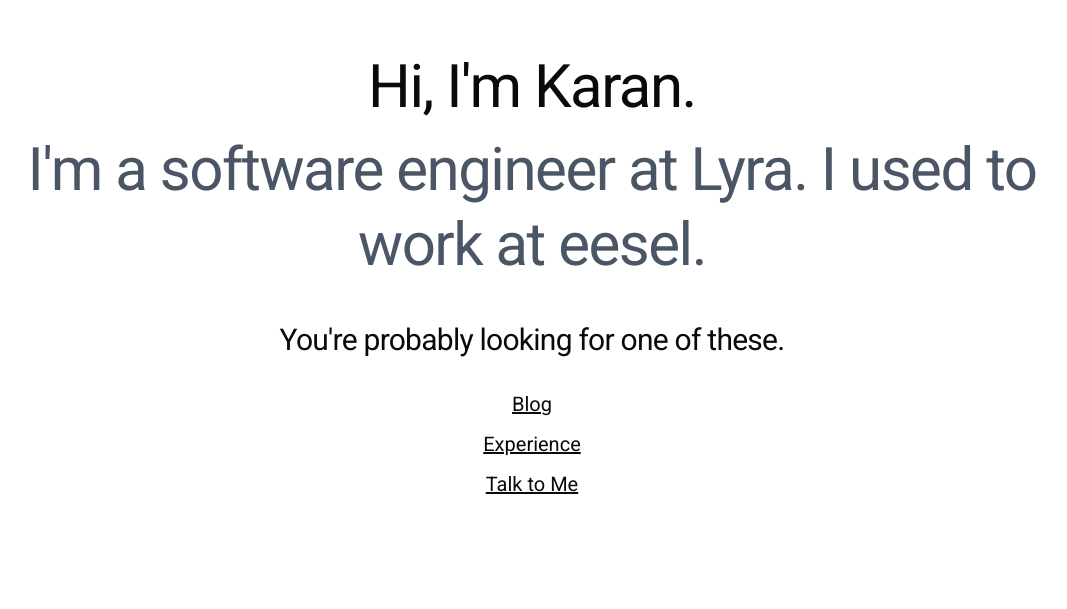
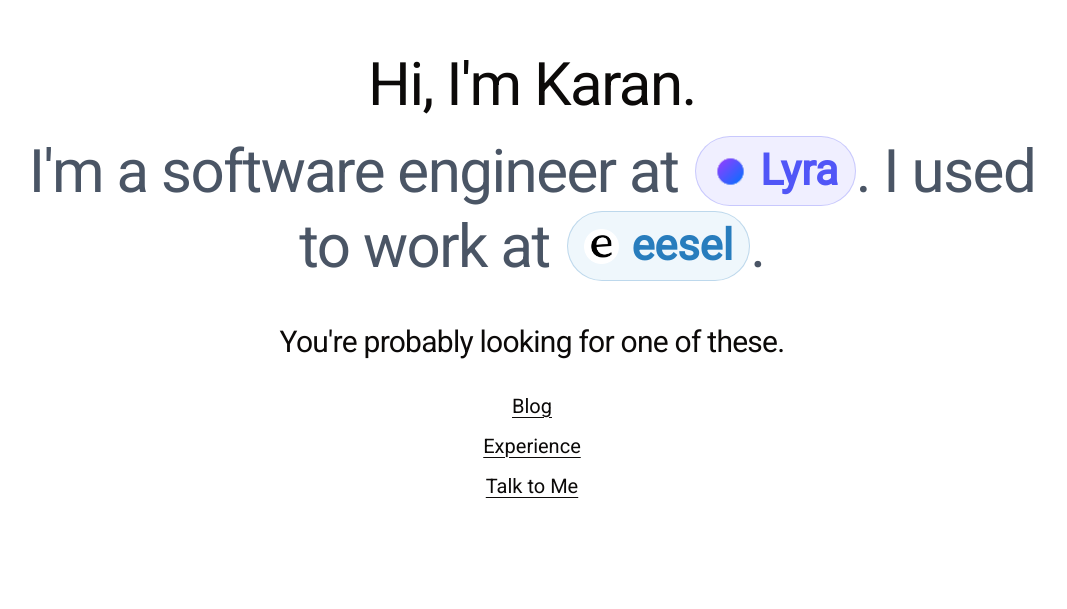
Before and after one commit to KaranJayakumar/portfolio, a Next.js app: page / in a window 1280 px wide. Shown: the part 191-800 px from the top of the page, without its empty margins (108-1175 px from the left). Built offline with nearby package versions, Linux system fonts and the light colour scheme.

Commit message:
Start adding company links to landing page

```diff
--- /dev/null
+++ b/app/_components/ui/company-link.tsx
@@ -0,0 +1,49 @@
+import { CSSProperties } from "react";
+import Image from "next/image";
+import Link from "next/link";
+import { cn } from "@/app/lib/utils";
+
+interface CompanyLinkProps {
+  name: string;
+  href: string;
+  logoSrc: string;
+  color: string;
+  backgroundColor: string;
+  className?: string;
+}
+
+export function CompanyLink({
+  name,
+  href,
+  logoSrc,
+  color,
+  backgroundColor,
+  className,
+}: CompanyLinkProps) {
+  return (
+    <Link
+      href={href}
+      target="_blank"
+      rel="noreferrer"
+      className={cn(
+        "ml-[0.08em] inline-flex items-center gap-[0.28em] whitespace-nowrap rounded-full border px-[0.38em] py-[0.16em] align-[0.06em] font-semibold leading-none tracking-normal transition-[filter] hover:brightness-95 focus-visible:outline-2 focus-visible:outline-offset-2",
+        className,
+      )}
+      style={{
+        color,
+        backgroundColor,
+        borderColor: `color-mix(in srgb, ${color} 25%, transparent)`,
+      } as CSSProperties}
+      aria-label={`${name} website (opens in a new tab)`}
+    >
+      <Image
+        src={logoSrc}
+        alt=""
+        width={32}
+        height={32}
+        className="size-[0.82em] rounded-[0.22em]"
+      />
+      <span>{name}</span>
+    </Link>
+  );
+}
--- a/app/_components/ui/text-link.tsx
+++ b/app/_components/ui/text-link.tsx
@@ -1,16 +1,27 @@
-import { cn } from "@/app/lib/utils"
-import Link from "next/link"
+import { ReactNode } from "react";
+import Link from "next/link";
+import { cn } from "@/app/lib/utils";
 
-interface Props{
-  ctaText : string
-  link : string
-  className? : string
+interface TextLinkProps {
+  href: string;
+  children: ReactNode;
+  className?: string;
 }
-export const TextLink = (props : Props) => {
-  const { ctaText, link, className} = props
+
+export function TextLink({ href, children, className }: TextLinkProps) {
+  const external = href.startsWith("http");
+
   return (
-    <Link href={link} className={cn("underline hover:text-gray-600", className)}>
-      {ctaText}
+    <Link
+      href={href}
+      target={external ? "_blank" : undefined}
+      rel={external ? "noreferrer" : undefined}
+      className={cn(
+        "inline-flex rounded-sm px-1 py-0.5 leading-none underline decoration-1 underline-offset-4 transition-colors hover:bg-[#D7E2E9] focus-visible:outline-2 focus-visible:outline-offset-2",
+        className,
+      )}
+    >
+      {children}
     </Link>
-  )
+  );
 }
--- a/app/page.tsx
+++ b/app/page.tsx
@@ -1,4 +1,4 @@
-import Link from "next/link";
+import { CompanyLink } from "./_components/ui/company-link";
 import { TextLink } from "./_components/ui/text-link";
 
 export default function Home() {
@@ -6,8 +6,25 @@
     <section className="w-full max-w-5xl text-center">
       <h1 className="text-4xl font-medium leading-tight tracking-tight sm:text-5xl md:text-6xl">
         Hi, I&apos;m Karan.
-        <span className="mt-2 block text-gray-600">
-          I&apos;m a software engineer at Lyra. I used to work at eesel.
+        <span className="mt-3 block text-gray-600">
+          I&apos;m a software engineer at{" "}
+          <CompanyLink
+            name="Lyra"
+            href="https://lyratechnologies.com.au/"
+            logoSrc="/logos/lyra.png"
+            color="#5156F7"
+            backgroundColor="#F0EFFF"
+            className="text-[0.72em]"
+          />.
+          <span className="block sm:inline"> I used to work at </span>
+          <CompanyLink
+            name="eesel"
+            href="https://www.eesel.ai/"
+            logoSrc="/logos/eesel.png"
+            color="#287DBD"
+            backgroundColor="#EFF7FC"
+            className="text-[0.72em]"
+          />.
         </span>
       </h1>
 
@@ -18,13 +35,15 @@
       <nav className="mt-8" aria-label="Main links">
         <ul className="flex flex-col items-center gap-3 text-lg sm:text-xl">
           <li>
-            <TextLink link="/blogs" ctaText="Blog"/>
+            <TextLink href="/blogs">Blog</TextLink>
           </li>
           <li>
-            <TextLink link="/experience" ctaText="Experience"/>
+            <TextLink href="/experience">Experience</TextLink>
           </li>
           <li>
-            <TextLink link="https://calendar.app.google/4Vr8TfsNmLjUEPTc9" ctaText="Talk to Me"/>
+            <TextLink href="https://calendar.app.google/4Vr8TfsNmLjUEPTc9">
+              Talk to Me
+            </TextLink>
           </li>
         </ul>
       </nav>
```
Also changed, not shown: public/logos/eesel.png (added), public/logos/lyra.png (added).
